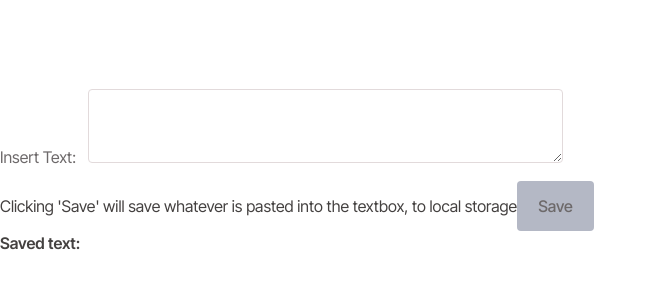
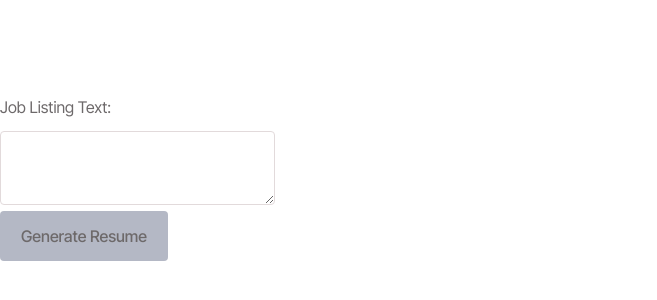
Before and after one commit to GeorgeCloud/Resumate, a React (Vite) app in the folder client/: page /intake in a window 1280 px wide. Shown: the part 228-528 px from the top of the page, without its empty margins (0-657 px from the left). Built offline with nearby package versions, Linux system fonts and the light colour scheme.

Commit message:
add: intake form request

```diff
--- a/client/src/components/intake/IntakeForm.tsx
+++ b/client/src/components/intake/IntakeForm.tsx
@@ -1,32 +1,39 @@
 import React, { useState } from 'react';
-import type { ApplicationIntakePropTypes } from '../../lib/types'
 import IntakeButton from './IntakeButton';
+import axios from 'axios';
 
 export default function IntakeForm({ storageKey }: ApplicationIntakePropTypes) {
-  const [inputText, setInputText] = useState<string>('');
-  const [savedText, setSavedText] = useState<string | null>(null);
+  const [jobListingDesc, setJobListingDesc] = useState<string>('');
 
-  const handleInputChange = (e: React.ChangeEvent<HTMLTextAreaElement>) => {
-    setInputText(e.target.value);
+  const handleJobListingChange = (e: React.ChangeEvent<HTMLTextAreaElement>) => {
+    setJobListingDesc(e.target.value);
   };
 
-  const handleSaveClick = () => {
-    localStorage.setItem(storageKey, inputText);
-    setSavedText(inputText);
-    setInputText('');
+  const generateResumeClick = () => {
+    axios({
+      url: 'http://localhost:5000',  // Adjust the endpoint
+      method: 'POST',
+      data: {
+        resumeDetails: JSON.parse(localStorage['formData']),
+        jobListingDesc: jobListingDesc
+      },
+      responseType: 'blob',
+    })
+      .then(response => {
+        const url = window.URL.createObjectURL(new Blob([response.data]));
+
+        window.open(url, '_blank');
+      })
+      .catch(error => console.error('Error fetching PDF:', error));
   };
 
   return (
     <div>
       <div>
-        <label>Insert Text:</label>
-        <textarea value={inputText} onChange={handleInputChange} />
+        <label>Job Listing Text:</label>
+        <textarea onChange={handleJobListingChange} />
       </div>
-      <IntakeButton handleSaveClick={handleSaveClick} />
-      <div>
-        <strong>Saved text:</strong>
-        <p>{savedText}</p>
-      </div>
+      <button onClick={generateResumeClick}>Generate Resume</button>
     </div>
   );
-};
+}
--- a/client/src/contexts/FormContext.tsx
+++ b/client/src/contexts/FormContext.tsx
@@ -43,7 +43,6 @@ export function FormProvider({ children }: ContextPropsType) {
 
   const [currentPage, setCurrentPage] = useState<number>(1);
 
-
   const nextPage = (data: Partial<FormDataType>) => {
     setFormData((prevData) => {
       const updatedData = { ...prevData, ...data };
```
Also changed, not shown: 1 other file (tests, documents, lock files or other folders).
